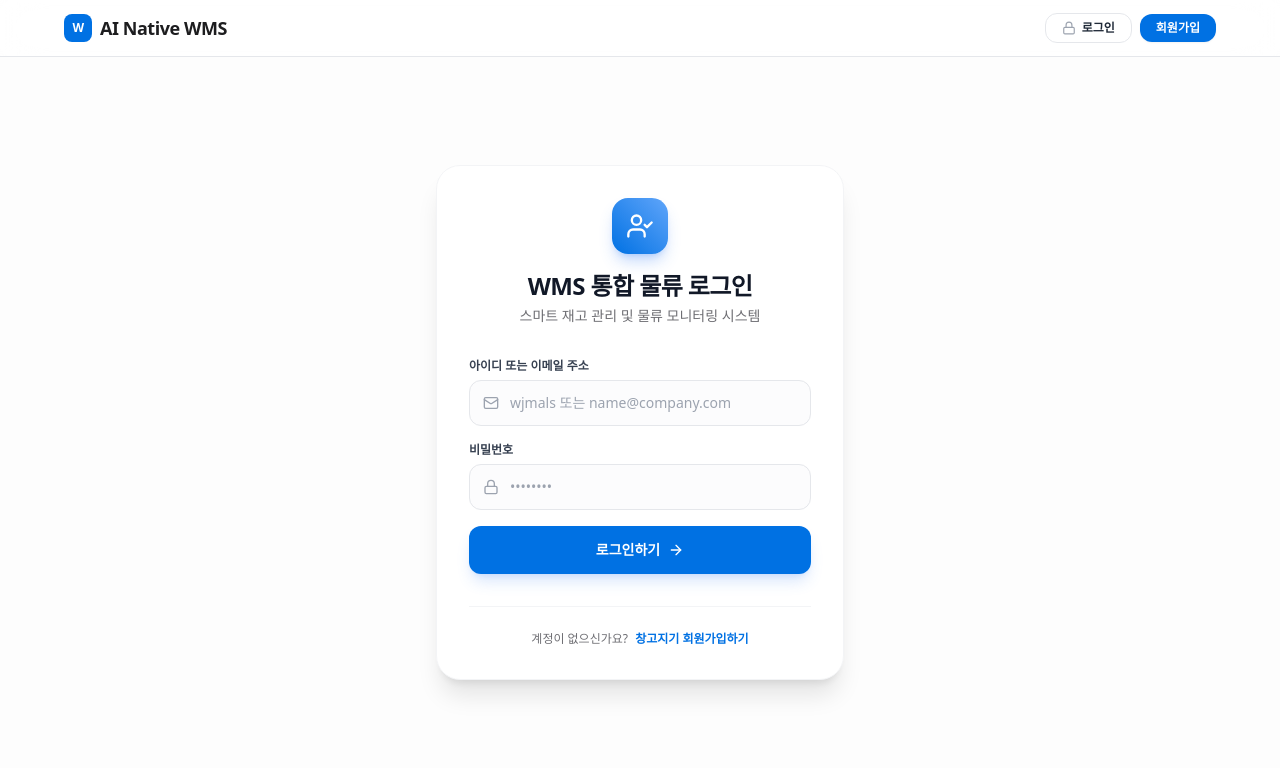
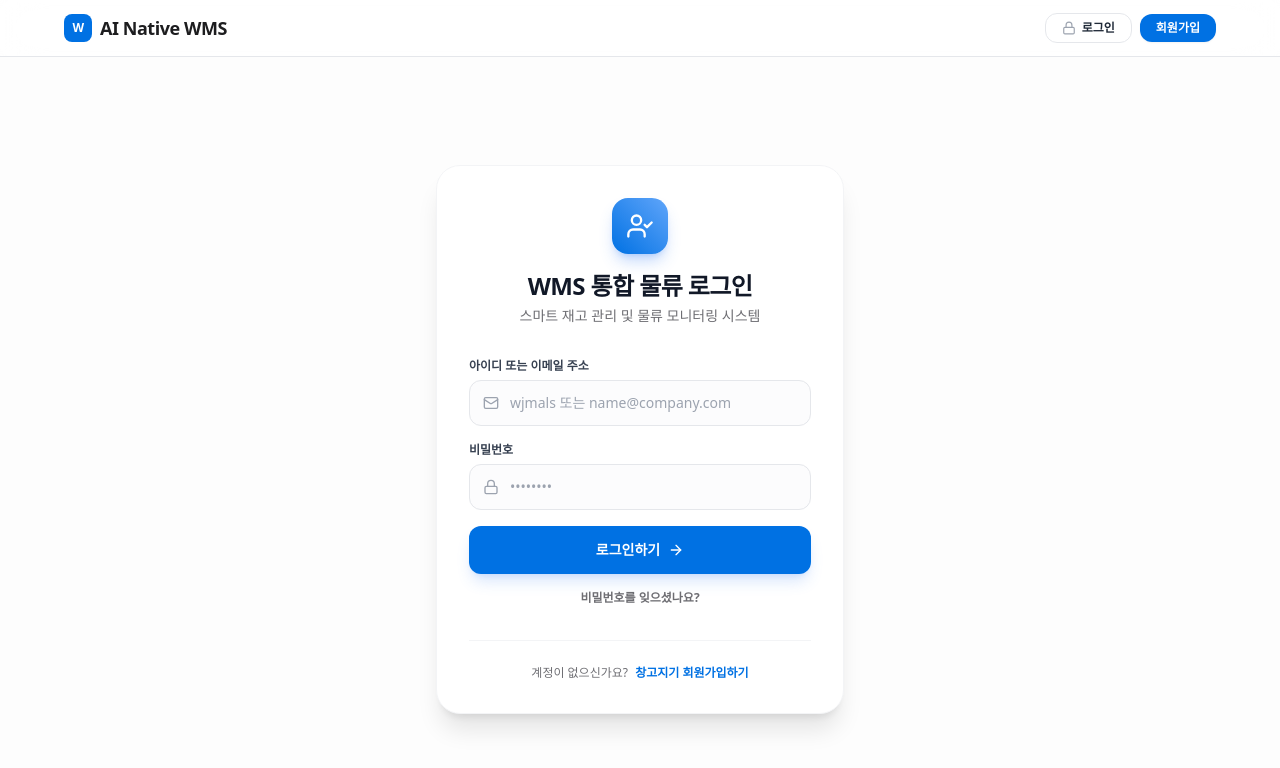
Before and after one commit to wjmals/WMS, a Next.js app in the folder frontend/: page /login in a window 1280 px wide. Shown: the top 768 px of the page. Built offline with nearby package versions, Linux system fonts and the light colour scheme; no server answers.

Commit message:
Add Firebase password reset and auth

```diff
--- a/frontend/app/login/page.tsx
+++ b/frontend/app/login/page.tsx
@@ -3,6 +3,7 @@
 import React, { useState } from 'react';
 import { useRouter } from 'next/navigation';
 import { useAuth } from '../../context/AuthContext';
+import { firebaseSendPasswordReset } from '../../lib/firebase-client';
 import { Lock, Mail, UserCheck, ArrowRight, ShieldCheck, Info } from 'lucide-react';
 
 export default function LoginPage() {
@@ -10,6 +11,8 @@ export default function LoginPage() {
   const [password, setPassword] = useState('');
   const [error, setError] = useState('');
   const [loading, setLoading] = useState(false);
+  const [resetting, setResetting] = useState(false);
+  const [resetMessage, setResetMessage] = useState('');
   const { login } = useAuth();
   const router = useRouter();
 
@@ -34,6 +37,27 @@ export default function LoginPage() {
     }
   };
 
+  const handlePasswordReset = async () => {
+    const resetEmail = email.trim();
+    if (!resetEmail || !resetEmail.includes('@')) {
+      setError('비밀번호를 찾을 이메일 주소를 먼저 입력해주세요.');
+      return;
+    }
+    setResetting(true);
+    setError('');
+    setResetMessage('');
+    try {
+      await firebaseSendPasswordReset(resetEmail);
+      setResetMessage('비밀번호 재설정 이메일을 보냈습니다. 메일함을 확인해주세요.');
+    } catch (err: any) {
+      setError(err?.code === 'EMAIL_NOT_FOUND'
+        ? 'Firebase Authentication에 등록된 이메일이 없습니다.'
+        : '비밀번호 재설정 이메일을 보내지 못했습니다.');
+    } finally {
+      setResetting(false);
+    }
+  };
+
   return (
     <div className="max-w-[440px] mx-auto py-12 px-4">
       <div className="bg-white dark:bg-gray-900 border border-gray-100 dark:border-gray-800 rounded-3xl p-8 shadow-xl backdrop-blur-md">
@@ -52,6 +76,12 @@ export default function LoginPage() {
         {error && (
           <div className="mb-6 p-4 rounded-xl bg-red-50 text-red-600 text-xs font-semibold border border-red-100">
             {error}
+          </div>
+        )}
+
+        {resetMessage && (
+          <div className="mb-6 p-4 rounded-xl bg-emerald-50 text-emerald-700 text-xs font-semibold border border-emerald-100">
+            {resetMessage}
           </div>
         )}
 
@@ -102,6 +132,15 @@ export default function LoginPage() {
           </button>
         </form>
 
+        <button
+          type="button"
+          onClick={handlePasswordReset}
+          disabled={resetting}
+          className="w-full mt-4 text-xs font-semibold text-textMuted hover:text-primary disabled:opacity-50"
+        >
+          {resetting ? '재설정 이메일 보내는 중...' : '비밀번호를 잊으셨나요?'}
+        </button>
+
         <div className="mt-8 text-center text-xs text-textMuted border-t border-gray-100 dark:border-gray-800 pt-6">
           계정이 없으신가요?{' '}
           <a href="/signup" className="text-primary font-bold hover:underline ml-1">
--- a/frontend/context/AuthContext.tsx
+++ b/frontend/context/AuthContext.tsx
@@ -1,6 +1,7 @@
 'use client';
 
 import React, { createContext, useContext, useState, useEffect, useCallback } from 'react';
+import { firebaseLogin, firebaseSignup } from '../lib/firebase-client';
 
 export interface User {
   id: string;
@@ -65,6 +66,9 @@ export const AuthProvider = ({ children }: { children: React.ReactNode }) => {
         };
         setUser(updated);
         localStorage.setItem('wms_auth_user', JSON.stringify(updated));
+      } else {
+        setUser(null);
+        localStorage.removeItem('wms_auth_user');
       }
     } catch (e) {
       console.error('Failed to refresh user', e);
@@ -87,6 +91,9 @@ export const AuthProvider = ({ children }: { children: React.ReactNode }) => {
 
   const login = async (emailInput: string, passwordInput?: string): Promise<boolean> => {
     try {
+      if (emailInput !== 'wjmals' && passwordInput) {
+        await firebaseLogin(emailInput, passwordInput);
+      }
       const res = await fetch('/api/users', {
         method: 'POST',
         headers: { 'Content-Type': 'application/json' },
@@ -130,6 +137,9 @@ export const AuthProvider = ({ children }: { children: React.ReactNode }) => {
 
   const signup = async (emailInput: string, passwordInput?: string, nameInput?: string, roleInput?: string): Promise<boolean> => {
     try {
+      if (passwordInput) {
+        await firebaseSignup(emailInput, passwordInput);
+      }
       const res = await fetch('/api/users', {
         method: 'POST',
         headers: { 'Content-Type': 'application/json' },
--- /dev/null
+++ b/frontend/lib/firebase-client.ts
@@ -0,0 +1,30 @@
+'use client';
+
+const apiKey = process.env.NEXT_PUBLIC_FIREBASE_API_KEY;
+const identityToolkitUrl = 'https://identitytoolkit.googleapis.com/v1/accounts';
+
+async function requestFirebaseAuth(endpoint: string, body: Record<string, unknown>) {
+  const response = await fetch(`${identityToolkitUrl}:${endpoint}?key=${apiKey}`, {
+    method: 'POST',
+    headers: { 'Content-Type': 'application/json' },
+    body: JSON.stringify(body),
+  });
+  const data = await response.json();
+  if (!response.ok) {
+    const error = new Error(data.error?.message || 'Firebase Authentication 요청에 실패했습니다.');
+    (error as Error & { code?: string }).code = data.error?.message;
+    throw error;
+  }
+  return data;
+}
+
+const firebaseSignup = (email: string, password: string) =>
+  requestFirebaseAuth('signUp', { email, password, returnSecureToken: true });
+
+const firebaseLogin = (email: string, password: string) =>
+  requestFirebaseAuth('signInWithPassword', { email, password, returnSecureToken: true });
+
+const firebaseSendPasswordReset = (email: string) =>
+  requestFirebaseAuth('sendOobCode', { requestType: 'PASSWORD_RESET', email });
+
+export { firebaseSignup, firebaseLogin, firebaseSendPasswordReset };
```
